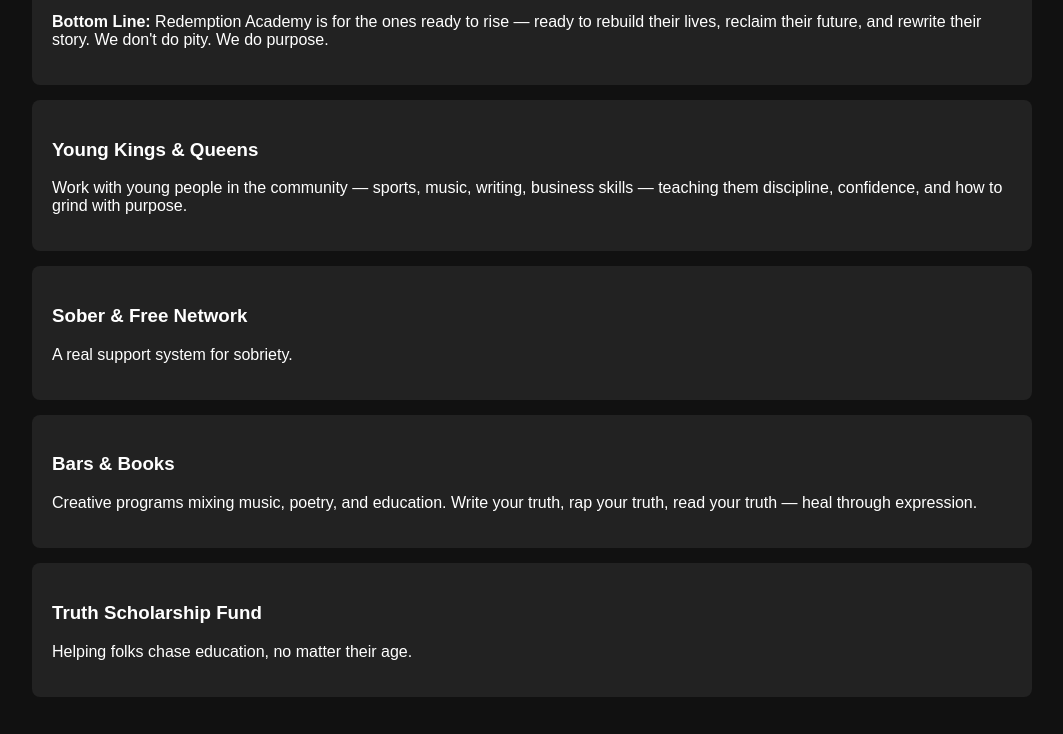
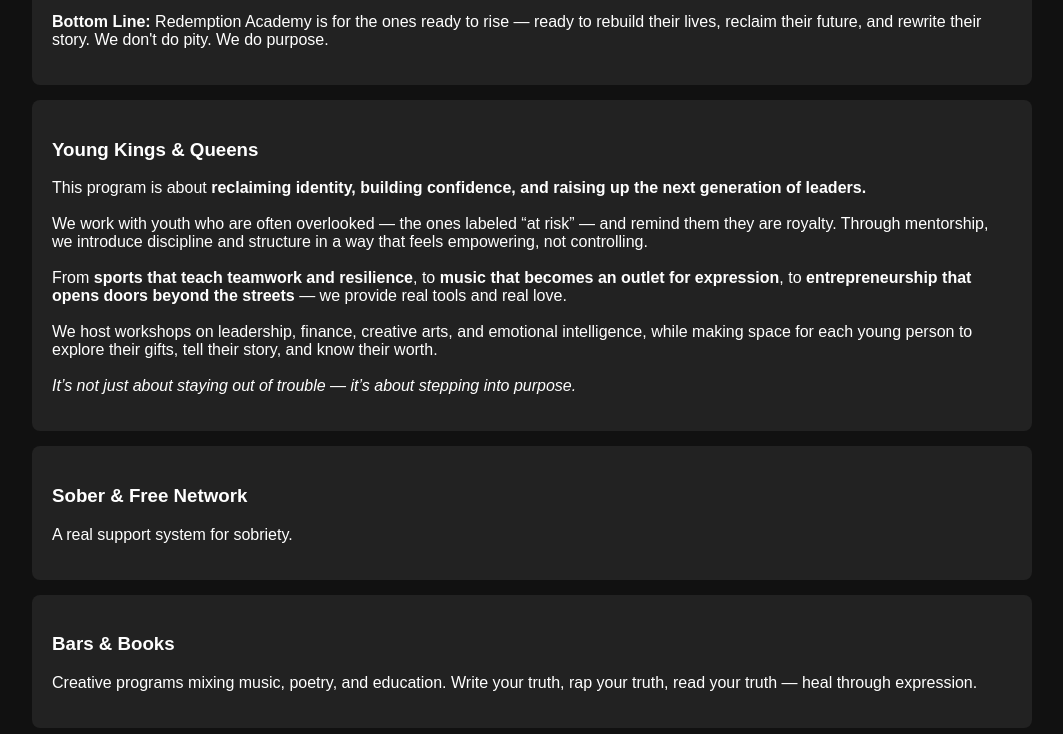
Before and after one commit to robertgrabow/Truth-Movement-Site-, a plain HTML site: page index.html in a window 1280 px wide. Shown: the part 1306-2040 px from the top of the page, without its empty margins (108-1171 px from the left). Drawn offline with Linux system fonts and the light colour scheme.

Commit message:
Update index.html

```diff
--- a/index.html
+++ b/index.html
@@ -106,10 +106,19 @@
                 <p><strong>Bottom Line:</strong> Redemption Academy is for the ones ready to rise — ready to rebuild their lives, reclaim their future, and rewrite their story. We don't do pity. We do purpose.</p>
             </div>
 
-            <div class="program">
-                <h3>Young Kings & Queens</h3>
-                <p>Work with young people in the community — sports, music, writing, business skills — teaching them discipline, confidence, and how to grind with purpose.</p>
-            </div>
+          <div class="program">
+  <h3>Young Kings & Queens</h3>
+  <p>
+    This program is about <strong>reclaiming identity, building confidence, and raising up the next generation of leaders.</strong><br><br>
+    We work with youth who are often overlooked — the ones labeled “at risk” — and remind them they are royalty. Through mentorship, we introduce discipline and structure in a way that feels empowering, not controlling.
+    <br><br>
+    From <strong>sports that teach teamwork and resilience</strong>, to <strong>music that becomes an outlet for expression</strong>, to <strong>entrepreneurship that opens doors beyond the streets</strong> — we provide real tools and real love.
+    <br><br>
+    We host workshops on leadership, finance, creative arts, and emotional intelligence, while making space for each young person to explore their gifts, tell their story, and know their worth.
+    <br><br>
+    <em>It’s not just about staying out of trouble — it’s about stepping into purpose.</em>
+  </p>
+</div>
             <div class="program">
                 <h3>Sober & Free Network</h3>
                 <p>A real support system for sobriety.</p>
```
